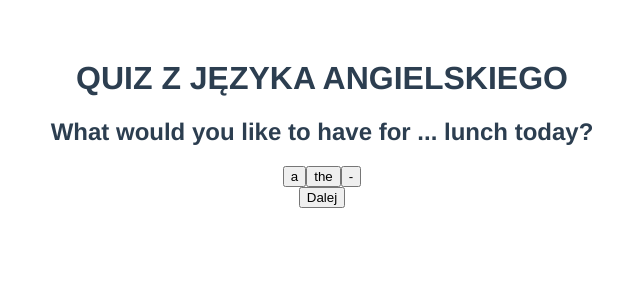
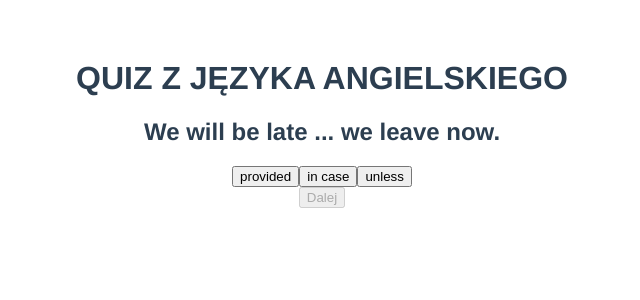
Before and after one commit to Ola10417/quiz, a Vue app: page / in a window 1280 px wide. Both pictures are taken after a click on the button "Rozpocznij quiz". Shown: the top 300 px of the page, without its empty margins (318-958 px from the left). Built offline with nearby package versions, Linux system fonts and the light colour scheme.

Commit message:
added more questions and made button disabled when answer isnt chosen

```diff
--- a/src/App.vue
+++ b/src/App.vue
@@ -35,8 +35,13 @@ export default {
         {id:4, question:'Let ... do whatever I want.', answer:['I', 'me', 'my']},
         {id:5, question:'I ... France twice in my life.', answer:['have been in', 'have been to', 'went to']},
         {id:6, question:'If the police had not caught him, he ... in prison now.', answer:['will not be', 'would not have been', 'would not be']},
+        {id:7, question:'We will be late ... we leave now.', answer:['provided', 'in case', 'unless']},
+        {id:8, question:'Let\'s go swimming, ...?', answer:['shall we', 'should we', 'let\'s not']},
+        {id:9, question:'I ... to think what will happen if the boss finds out.', answer:['care', 'resist', 'dread']},
+        {id:10, question:'I ... here for ten years in June next year.', answer:['will live', 'will be living', 'will have been living']},
+        {id:11, question:'How can you be so indifferent ... the suffering of others?', answer:['to', 'about', 'towrds']},
       ],
-      correctAnswers:['Which', 'yourselves', '-', 'me', 'have been to','would not be',]
+      correctAnswers:['Which', 'yourselves', '-', 'me', 'have been to','would not be', 'unless', 'shall we', 'dread', 'will have been living', 'to']
     }
   },
   methods:{
--- a/src/components/Quiz.vue
+++ b/src/components/Quiz.vue
@@ -6,7 +6,7 @@
     {{answer}}
     </button>
     <br>
-    <button @click="nextQuestion">Dalej</button>
+    <button @click="nextQuestion" :disabled=!isDisabled>Dalej</button>
 
 
     </div>
@@ -23,7 +23,7 @@ export default {
             this.$emit('nextQuestion');
         },
         checkAnswer(answer, id){
-            this.$emit('checkAnswer',answer, id);
+            this.$emit('checkAnswer',answer,id);
         }
     }
 }
```
